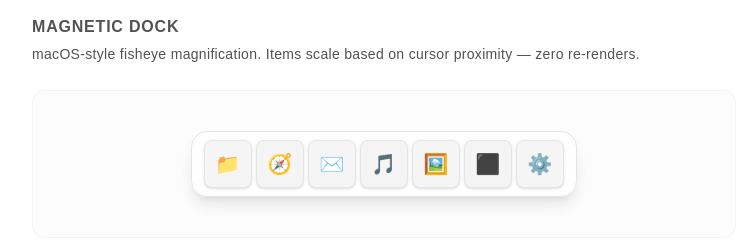
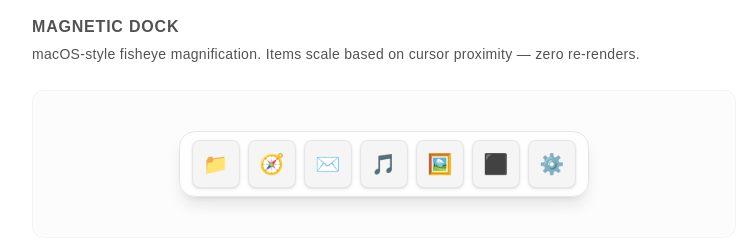
Before and after one commit to kippledigital/driftkit, a Next.js app: page / in a window 1280 px wide. Shown: the part 1220-1467 px from the top of the page, without its empty margins (256-998 px from the left). Built offline with nearby package versions, Linux system fonts and the light colour scheme; a web font is replaced by a local one.

Commit message:
Fix magnetic dock: reduce magnetic range, increase spacing, center items, prevent layout shift

```diff
--- a/src/components/magnetic-dock.tsx
+++ b/src/components/magnetic-dock.tsx
@@ -41,7 +41,7 @@ export interface MagneticDockProps {
   items: DockItem[];
   /** Max scale for the hovered item. Default 1.5 */
   maxScale?: number;
-  /** Distance in px that affects scaling. Default 140 */
+  /** Distance in px that affects scaling. Default 80 */
   magneticRange?: number;
   className?: string;
 }
@@ -81,17 +81,13 @@ function DockIcon({
 
   const scale = useSpring(rawScale, DOCK_SPRING);
 
-  // Scale the width too for layout shift
-  const width = useTransform(scale, (s: number) => s * itemWidth);
-  const springWidth = useSpring(width, DOCK_SPRING);
-
   return (
     <motion.button
       ref={ref}
       onClick={item.onClick}
-      className="group relative flex flex-col items-center justify-end cursor-pointer
+      className="group relative flex flex-col items-center justify-center cursor-pointer
         focus:outline-none focus-visible:ring-2 focus-visible:ring-blue-500 rounded-[8px]"
-      style={{ width: springWidth, height: springWidth }}
+      style={{ width: itemWidth, height: itemWidth }}
       whileTap={prefersReducedMotion ? undefined : { scale: maxScale * 0.85 }}
       transition={DOCK_SPRING}
       aria-label={item.label}
@@ -122,7 +118,7 @@ function DockIcon({
 export function MagneticDock({
   items,
   maxScale = 1.5,
-  magneticRange = 140,
+  magneticRange = 80,
   className = "",
 }: MagneticDockProps) {
   const mouseX = useMotionValue(-999);
@@ -141,7 +137,7 @@ export function MagneticDock({
 
   return (
     <motion.div
-      className={`inline-flex items-end gap-1 px-3 py-2 rounded-2xl
+      className={`inline-flex items-center gap-2 px-3 py-2 rounded-2xl
         bg-white/80 dark:bg-neutral-900/80 backdrop-blur-md
         border border-neutral-200 dark:border-neutral-800
         shadow-lg ${className}`}
```
